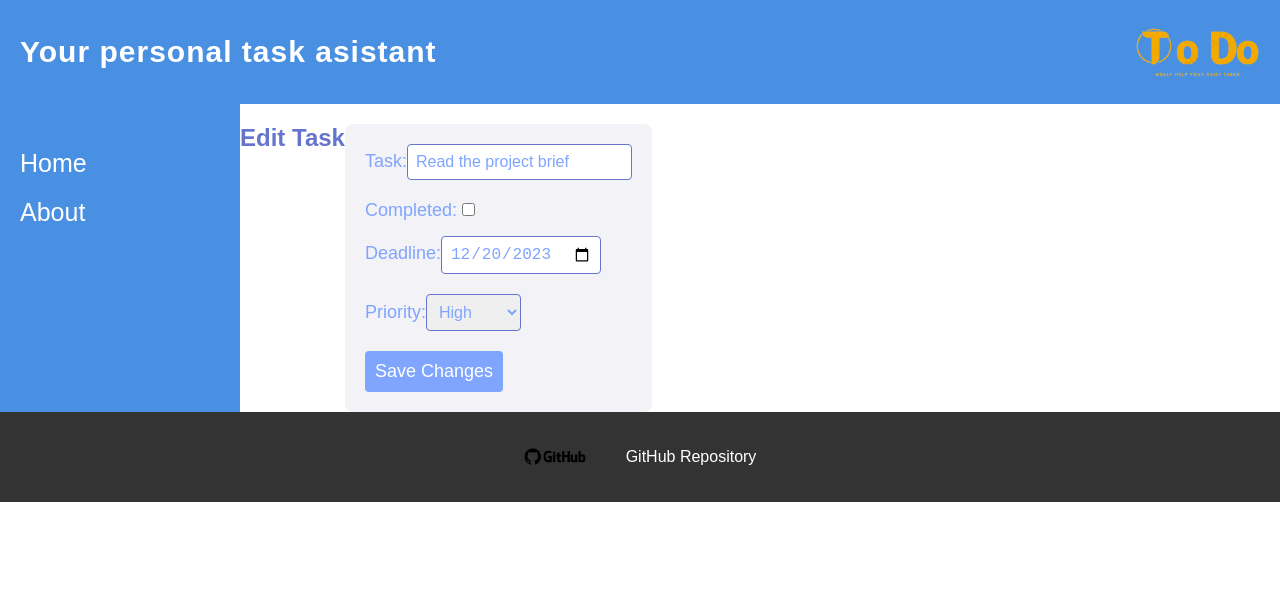
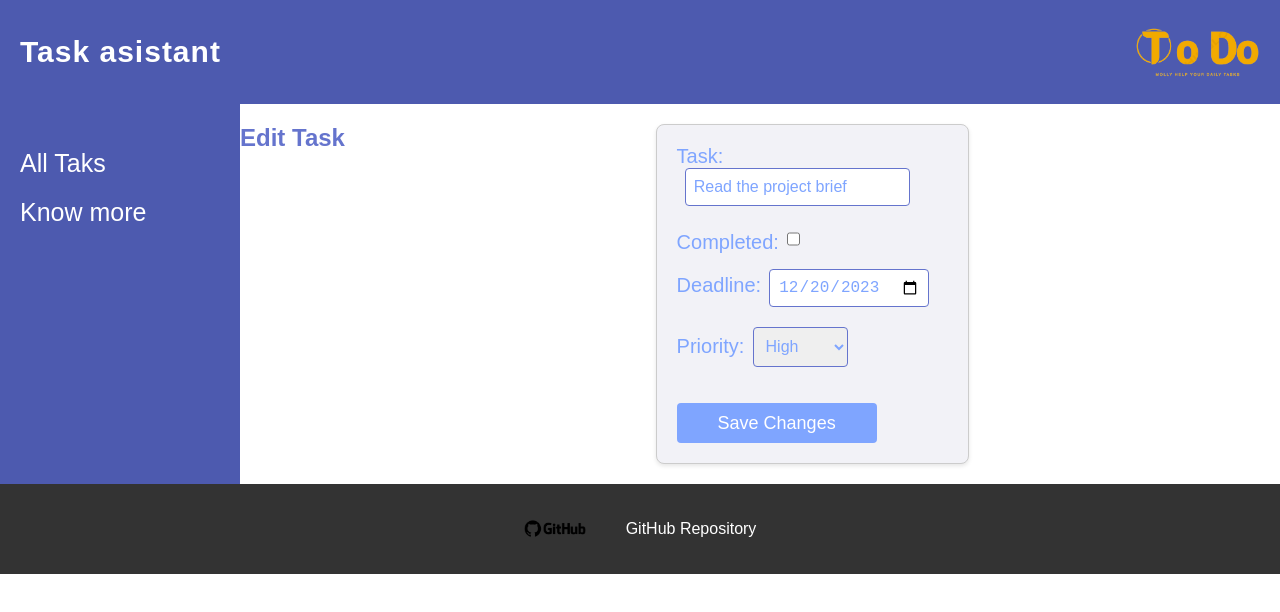
Before and after one commit to castuche/mini-project-todo-list, a React (Vite) app: page /detail/1 in a window 1280 px wide. Shown: the top 612 px of the page. Built offline with nearby package versions, Linux system fonts and the light colour scheme.

Commit message:
css updated

```diff
--- a/src/App.jsx
+++ b/src/App.jsx
@@ -21,7 +21,7 @@ return (
     <Routes>
       <Route path='/' element={<DashboardPage/>}/>
       <Route path='/about' element={<AboutPage/>}/>
-      <Route path='/detail/:itemId' element={<ItemDetailsPage items={items} />} />
+      <Route path='/detail/:itemId' element={<ItemDetailsPage items={items} setItems={setItems} />} />
       <Route path='*' element={<NotFoundPage/>}/>
     </Routes>
     </div>
--- a/src/components/ItemList.jsx
+++ b/src/components/ItemList.jsx
@@ -5,11 +5,14 @@ import ItemCard from "./ItemCard.jsx";
 import AddTaskForm from "./AddTaskForm.jsx";
 import itemsList from "../data/items.json";
 import ItemDetailsPage from "../pages/ItemDetailsPage.jsx";
+import { useNavigate } from 'react-router-dom';
 
-function ItemList() {
+
+function ItemList({onUpdate}) {
   const [items, setItems] = useState(itemsList);
   const [selectedTasks, setSelectedTasks] = useState([]);
   const [editedTask, setEditedTask] = useState(null); // Track edited task
+
 
   const handleToggleComplete = (id) => {
     const updatedItems = items.map((item) =>
@@ -44,7 +47,8 @@ function ItemList() {
     );
   };
 
-  const handleUpdateTask = (id, updatedData) => {
+
+const handleUpdateTask = async (id, updatedData) => {
   const updatedItems = items.map((item) =>
     item.id === id ? { ...item, ...updatedData } : item
   );
@@ -52,9 +56,10 @@ function ItemList() {
   setItems(updatedItems);
   setEditedTask(null); // Clear the edited task after editing
 
-    // Return the updated items
-    return updatedItems;
+  onUpdate();
+  navigate('/');
 };
+
 
 
 
@@ -94,6 +99,7 @@ function ItemList() {
           items={items}
           handleUpdateTask={handleUpdateTask}
           setItems = {setItems}
+          onUpdate={onUpdate}
         />
       )}
     </div>
--- a/src/components/Navbar.jsx
+++ b/src/components/Navbar.jsx
@@ -6,7 +6,7 @@ function Navbar() {
   return (
     <nav className={classes.navbar}>
       <NavLink to='/' className={({ isActive }) => (isActive ? 'active' : '')}>
-          <h1 className={classes.Appname}> Your personal task asistant </h1>
+          <h1 className={classes.Appname}> Task asistant </h1>
       </NavLink>
 
       <img src={toDoIcon} alt="App to do list logo" className={classes.AppIcon} />
--- a/src/components/Sidebar.jsx
+++ b/src/components/Sidebar.jsx
@@ -5,8 +5,8 @@ function Sidebar() {
     return (
       <aside className={classes.sideItems}>
         <ul>
-        <NavLink to='/' className={({ isActive }) => (isActive ? 'active' : '')}><li>Home</li></NavLink>
-        <NavLink to='/about' className={({ isActive }) => (isActive ? 'active' : '')}><li>About</li></NavLink>
+        <NavLink to='/' className={({ isActive }) => (isActive ? 'active' : '')}><li>All Taks</li></NavLink>
+        <NavLink to='/about' className={({ isActive }) => (isActive ? 'active' : '')}><li>Know more</li></NavLink>
         </ul>
       </aside>
     );
--- a/src/pages/DashboardPage.jsx
+++ b/src/pages/DashboardPage.jsx
@@ -1,10 +1,25 @@
-import ItemList from '../components/ItemList'
-import { Link } from 'react-router-dom'
+// DashboardPage.jsx
+import React, { useState } from 'react';
+import ItemList from '../components/ItemList.jsx';
+import itemsData from '../data/items.json';
+import { useNavigate } from 'react-router-dom';
 
 const DashboardPage = () => {
-    return (
-        <ItemList/>
-    )
-  }
+  const [items, setItems] = useState(itemsData);
+  const navigate = useNavigate();
 
-  export default DashboardPage ;
+  // Define the update function to be passed to ItemDetailsPage
+  const handleUpdateFromItemDetails = async () => {
+    // Perform necessary updates here
+    console.log('DashboardPage received update from ItemDetailsPage');
+    navigate('/');
+  };
+
+  return (
+    <div>
+      <ItemList onUpdate={handleUpdateFromItemDetails} />
+    </div>
+  );
+};
+
+export default DashboardPage;
--- a/src/pages/ItemDetailsPage.jsx
+++ b/src/pages/ItemDetailsPage.jsx
@@ -2,7 +2,7 @@ import React, { useState, useEffect } from 'react';
 import { useParams, useNavigate, Link } from 'react-router-dom';
 import classes from '../styles/AddTaskForm.module.css';
 
-function ItemDetailsPage({ items, handleUpdateTask, initialData }) {
+function ItemDetailsPage({ items, handleUpdateTask, initialData, onUpdate }) {
   const { itemId } = useParams();
   const navigate = useNavigate();
 
@@ -35,15 +35,17 @@ function ItemDetailsPage({ items, handleUpdateTask, initialData }) {
     }));
   };
 
+// ItemDetailsPage.jsx
 const handleSubmit = (e) => {
   e.preventDefault();
-    // Update the task with the edited data
   handleUpdateTask(itemId, formData);
-    // Update the items in ItemList
-    setItems(handleUpdateTask(itemId, formData));
+  // Notify the DashboardPage about the update
+  onUpdate();
   // Redirect back to the dashboard
   navigate('/');
 };
+
+
 
 
   return (
@@ -92,9 +94,9 @@ function ItemDetailsPage({ items, handleUpdateTask, initialData }) {
             <option value="Low">Low</option>
           </select>
         </label>
-        <Link to = "/">
-        <button type="submit" onClick={() => handleSubmit()}>Save Changes</button>
-        </Link>
+
+        <button type="submit">Save Changes</button>
+
       </form>
     </>
   );
--- a/src/styles/AboutPage.module.css
+++ b/src/styles/AboutPage.module.css
@@ -4,11 +4,10 @@
     max-width: 800px;
     margin: 0 auto;
     padding: 20px;
-    background-color: #ecf0f1;
     border-radius: 8px;
-    box-shadow: 0 0 10px rgba(0, 0, 0, 0.1);
+    background-color: #f2f2f7;
     transition: background-color 0.2s;
-    color: #2c3e50;
+    color: rgb(127, 165, 255);
   }
 
   .brandName {
--- a/src/styles/AddTaskForm.module.css
+++ b/src/styles/AddTaskForm.module.css
@@ -1,10 +1,14 @@
 /* AddTaskForm.module.css */
+
 .addTaskForm {
   display: flex;
   flex-direction: column;
-    margin-top: 20px;
+  max-width: 600px;
+  margin: 20px auto;
   padding: 20px;
-    border-radius: 8px;
+  border: 1px solid #ccc;
+  border-radius: 0.5rem;
+  box-shadow: 0px 2px 4px rgba(0, 0, 0, 0.1);
   background-color: #f2f2f7;
   transition: background-color 0.2s;
 }
@@ -15,30 +19,43 @@
 
 .addTaskForm label {
   margin-bottom: 10px;
-    font-size: 18px;
+  font-size: 20px;
   color: rgb(127, 165, 255);
 }
 
-  .addTaskForm input,
+.addTaskForm input{
+  height: 20px; /* Adjust the height */
+  padding: 8px;
+  border: 1px solid #6574cd; /* Set the border size */
+  border-radius: 4px;
+  margin-bottom: 10px;
+  font-size: 16px;
+  margin-left: 3%;
+}
 .addTaskForm select {
+  height: 40px; /* Adjust the height */
   padding: 8px;
+  border: 1px solid #6574cd; /* Set the border size */
+  border-radius: 4px;
   margin-bottom: 10px;
-    border: 1px solid #6574cd;
-    border-radius: 4px;
   font-size: 16px;
+  margin-left: 3%;
 }
 
 .addTaskForm input[type="checkbox"] {
-    margin-left: 5px;
+  margin-left: 3%;
 }
 
 .addTaskForm button {
+  width: 200px;
+  height: 40px;
   padding: 10px;
+  margin-top: 1rem;
   background-color: rgb(127, 165, 255);
+  color: #fff;
+  font-size: 18px;
   border: none;
   border-radius: 4px;
-    color: white;
-    font-size: 18px;
   cursor: pointer;
   transition: background-color 0.3s ease-in-out;
 }
@@ -55,6 +72,7 @@
   position: relative;
   display: inline-block;
   animation: fadeIn 0.8s ease-out;
+  margin-left: auto;
 }
 
 @keyframes fadeIn {
--- a/src/styles/Navbar.module.css
+++ b/src/styles/Navbar.module.css
@@ -1,7 +1,7 @@
 .navbar {
     display: flex;
     flex-direction: row;
-    background-color: #4a90e2;
+    background-color: #4d5aaf;
     color: white;
     padding: 10px 20px;
     justify-content: space-between;
--- a/src/styles/Sidebar.module.css
+++ b/src/styles/Sidebar.module.css
@@ -1,6 +1,6 @@
 
 .sideItems {
-    background-color: #4a90e2;
+    background-color: #4d5aaf;
     color: white;
     width: 200px;
     padding: 20px;
```
Also changed, not shown: src/pages/AddTaskFormPage.jsx (added). Lines whose indentation alone changed are shown as unchanged.
